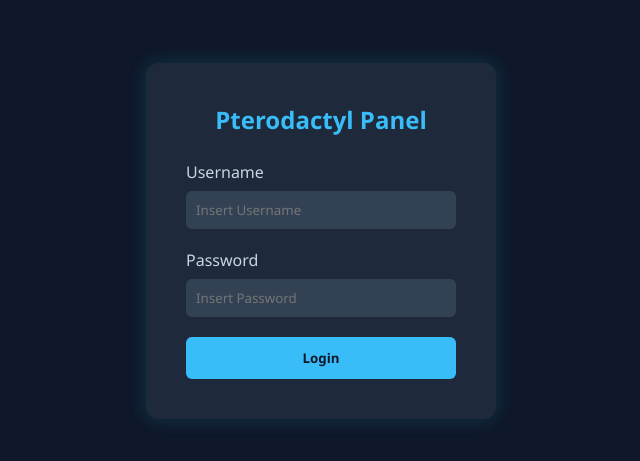
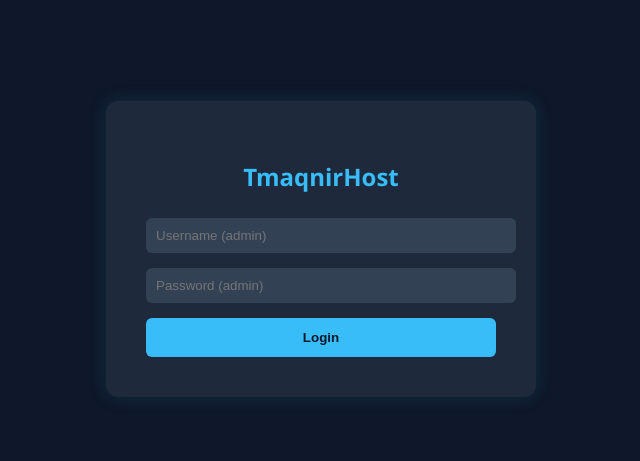
Before and after one commit to fthrdev/paneltmaqnir.mine.bz, a plain HTML site: page index.html in a window 1280 px wide. Shown: the part 159-620 px from the top of the page, without its empty margins (319-959 px from the left). Drawn offline with Linux system fonts and the light colour scheme.

Commit message:
Update index.html

```diff
--- a/index.html
+++ b/index.html
@@ -2,17 +2,12 @@
 <html lang="en">
 <head>
   <meta charset="UTF-8">
-  <title>Pterodactyl Panel - by Tmaqnir</title>
+  <title>TmaqnirHost - Login</title>
   <style>
-    * {
-      margin: 0;
-      padding: 0;
-      font-family: 'Segoe UI', sans-serif;
-      box-sizing: border-box;
-    }
-
     body {
       background-color: #0f172a;
+      color: #f1f5f9;
+      font-family: 'Segoe UI', sans-serif;
       display: flex;
       justify-content: center;
       align-items: center;
@@ -23,36 +18,27 @@
       background-color: #1e293b;
       padding: 40px;
       border-radius: 12px;
-      box-shadow: 0px 0px 20px rgba(0, 255, 255, 0.15);
+      box-shadow: 0px 0px 20px rgba(0, 255, 255, 0.1);
       width: 350px;
     }
 
     .login-container h2 {
-      color: #38bdf8;
       text-align: center;
       margin-bottom: 25px;
+      color: #38bdf8;
     }
 
-    .input-group {
-      margin-bottom: 20px;
+    .login-container input {
+      width: 100%;
+      padding: 10px;
+      margin-bottom: 15px;
+      border: none;
+      border-radius: 6px;
+      background-color: #334155;
+      color: #f1f5f9;
     }
 
-    .input-group label {
-      color: #cbd5e1;
-      display: block;
-      margin-bottom: 8px;
-    }
-
-    .input-group input {
-      width: 100%;
-      padding: 10px;
-      border-radius: 6px;
-      border: none;
-      background-color: #334155;
-      color: #f8fafc;
-    }
-
-    .login-btn {
+    .login-container button {
       width: 100%;
       padding: 12px;
       background-color: #38bdf8;
@@ -61,11 +47,6 @@
       border: none;
       border-radius: 6px;
       cursor: pointer;
-      transition: 0.3s;
-    }
-
-    .login-btn:hover {
-      background-color: #0ea5e9;
     }
 
     .error {
@@ -78,16 +59,10 @@
 </head>
 <body>
   <div class="login-container">
-    <h2>Pterodactyl Panel</h2>
-    <div class="input-group">
-      <label>Username</label>
-      <input type="text" id="username" placeholder="Insert Username">
-    </div>
-    <div class="input-group">
-      <label>Password</label>
-      <input type="password" id="password" placeholder="Insert Password">
-    </div>
-    <button class="login-btn" onclick="login()">Login</button>
+    <h2>TmaqnirHost</h2>
+    <input type="text" id="username" placeholder="Username (admin)">
+    <input type="password" id="password" placeholder="Password (admin)">
+    <button onclick="login()">Login</button>
     <div class="error" id="error-msg">Invalid credentials</div>
   </div>
 
```
